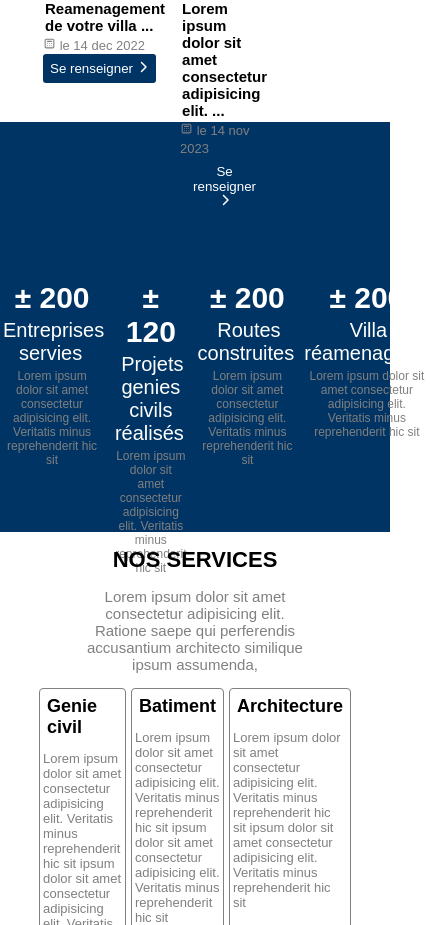
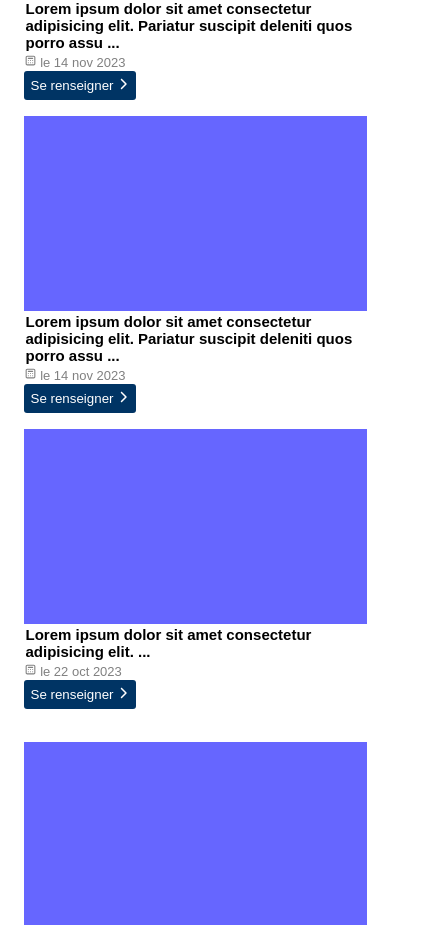
Before and after one commit to yavchris07/la-mano-dio, a React (Create React App) app: page / in a window 390 px wide. Shown: the part 1075-2000 px from the top of the page, 430 px wide, since content can reach past the window. Built offline with nearby package versions, Linux system fonts and the light colour scheme.

Commit message:
services part ready

```diff
--- a/src/pages/About.tsx
+++ b/src/pages/About.tsx
@@ -10,8 +10,15 @@
       <NavBar />
       <BannerShort title="APROPOS DE NOUS "/>
       <div className='about-card-list'>
+
+
+      <CardAbout
+          title = "Qui nous sommes !"
+          resume = " LA MANO DI DIO, votre partenaire de confiance pour tous vos projets de construction, d'immobilier et d'import-export en République Démocratique du Congo et à l'étranger. Avec notre expertise diversifiée et notre engagement envers l'excellence, nous nous engageons à réaliser vos ambitions avec précision et qualité."
+        />
+
         <CardAbout
-          title = "Qui nous sommes !"
+          title = ""
           resume = " Depuis notre fondation, LA MANO DI DIO a été synonyme d'innovation, d'intégrité et de qualité dans le secteur du bâtiment, de l'immobilier et de l'import-export. Découvrez notre parcours, jalonné de réalisations exceptionnelles et de partenariats solides."
         />
 
--- a/src/pages/Home.tsx
+++ b/src/pages/Home.tsx
@@ -29,7 +29,7 @@
 
       <div className='all-title'>
         <h4>NOS SERVICES</h4>
-        <p>Lorem ipsum dolor sit amet consectetur adipisicing elit. Ratione saepe qui perferendis accusantium architecto similique ipsum assumenda,</p>
+        <p>LA MANO DI DIO, votre partenaire de confiance pour tous vos projets de construction, d'immobilier et d'import-export en République Démocratique du Congo et à l'étranger. Avec notre expertise diversifiée et notre engagement envers l'excellence, nous nous engageons à réaliser vos ambitions avec précision et qualité.</p>
       </div>
 
       <div className="services-card-home-list">
@@ -40,6 +40,31 @@
         }
       </div>
 
+      <div className='all-title'>
+        <h4>IMPORT & EXPORT</h4>
+        <p>Besoin de plus d'informations ou prêt à éffectuer l'import ou l'export ? Veillez contacter notre service client </p>
+      </div>
+
+      <div className="services-card-home-list">
+        {
+          // services.map(service => {
+          //   return <ServiceCard  key={service.id} service={service} />
+          // })
+        }
+      </div>
+
+      <div className='all-title'>
+        <h4>NOUS CONTACTER</h4>
+        <p>Besoin de plus d'informations ou prêt à démarrer un projet avec nous ? Contactez-nous dès aujourd'hui pour discuter de vos besoins spécifiques. Nous sommes là pour vous aider.</p>
+      </div>
+
+      <div className="services-card-home-list">
+        {
+          // services.map(service => {
+          //   return <ServiceCard  key={service.id} service={service} />
+          // })
+        }
+      </div>
 
     </>
   )
--- a/src/styles/home.scss
+++ b/src/styles/home.scss
@@ -77,3 +77,84 @@
 
 
 }
+
+//responsive
+@media screen and (max-width:600px) {
+    //products
+    .product-card-home-list{
+        width: 90%;
+        margin: auto;
+        display: grid;
+        grid-template-columns: repeat(1,1fr);
+        gap: 5px;
+
+        .product-card{
+            height: 300px;
+            margin: 4px;
+            .image{
+                width: 100%;
+                height: 65%;
+                background: rgb(0, 0, 255,.6);
+            }
+            .note{
+                h3{
+                    font-size: 15px;
+                    font-weight: bold;
+                    margin: 2px;
+                }
+                span{
+                    font-size: 13px;
+                    color: grey;
+                }
+            }
+            .btn{
+                background: $blue1;
+                border-radius: 3px;
+                border: none;
+                padding: 7px;
+                cursor: pointer;
+                color: white;
+            }
+
+        }
+
+    }
+
+    //title
+    .all-title{
+        width: 90%;
+        margin: 10px auto;
+        text-align: center;
+        h4{
+            font-size: 18px;
+        }
+        p{
+            font-size: 13px;
+        }
+    }
+
+    //services
+    .services-card-home-list{
+        width: 90%;
+        margin: auto;
+        display: grid;
+        grid-template-columns: repeat(1,1fr);
+        gap: 5px;
+
+        .service-card{
+            border: 1px solid grey;
+            background: white;
+            padding: 3px;
+            border-radius: 4px;
+            h3{
+                font-size: 18px;
+                margin: 4px;
+            }
+            p{
+                color: grey;
+                font-size: 13px;
+            }
+        }
+
+    }
+}
--- a/src/styles/mi.scss
+++ b/src/styles/mi.scss
@@ -30,3 +30,33 @@
         }
     }
 }
+
+//responsive
+@media screen and (max-width:600px) {
+    .mi{
+        height: auto;
+        background-color: $blue1;
+        margin: 10px 0;
+        display: grid;
+        grid-template-columns: repeat(1,1fr);
+        gap: 4px;
+
+        .middle-card{
+            background-color: none;
+            height: 100px;
+            h3{
+                font-size: 20px;
+                margin: 4px;
+            }
+            span{
+                font-size: 16px;
+                margin: 3px;
+            }
+            p{
+                font-size: 10px;
+                margin: 4px;
+                color: grey;
+            }
+        }
+    }
+}
--- a/src/types/chiffer-data.ts
+++ b/src/types/chiffer-data.ts
@@ -5,29 +5,27 @@
         "id":1,
         "chiffer":" ± 200",
         "entity":"  Entreprises servies",
-        "testmony": "Lorem ipsum dolor sit amet consectetur adipisicing elit. Veritatis minus reprehenderit hic sit"
+        "testmony": " votre partenaire de confiance pour tous vos projets de construction, d'immobilier et d'import-export en République Démocratique du Congo et à l'étranger."
 
     },
     {
         "id":2,
         "chiffer":"± 120  ",
         "entity":"  Projets genies civils réalisés",
-        "testmony": "Lorem ipsum dolor sit amet consectetur adipisicing elit. Veritatis minus reprehenderit hic sit"
+        "testmony": " votre partenaire de confiance pour tous vos projets de construction, d'immobilier et d'import-export en République Démocratique du Congo et à l'étranger."
 
     },
     {
         "id":3,
         "chiffer":" ± 200 ",
-        "entity":" Routes construites",
-        "testmony": "Lorem ipsum dolor sit amet consectetur adipisicing elit. Veritatis minus reprehenderit hic sit"
-
+        "entity":" Bâtiments  construits",
+        "testmony": " votre partenaire de confiance pour tous vos projets de construction, d'immobilier et d'import-export en République Démocratique du Congo et à l'étranger."
     },
     {
-        "id":3,
+        "id":4,
         "chiffer":" ± 200 ",
-        "entity":" Villa réamenagées",
-        "testmony": "Lorem ipsum dolor sit amet consectetur adipisicing elit. Veritatis minus reprehenderit hic sit"
-
+        "entity":"Acquisition",
+        "testmony": " votre partenaire de confiance pour tous vos projets de construction, d'immobilier et d'import-export en République Démocratique du Congo et à l'étranger."
     }
 ];
 
--- a/src/types/element-data.ts
+++ b/src/types/element-data.ts
@@ -6,21 +6,21 @@
         "title":"Genie civil",
         "element":"  Projets genies civils",
         "type": "",
-        "resume":"Lorem ipsum dolor sit amet consectetur adipisicing elit. Veritatis minus reprehenderit hic sit ipsum dolor sit amet consectetur adipisicing elit. Veritatis minus reprehenderit hic sit"
+        "resume":"Nos services de génie civil couvrent une variété de projets, allant des routes et des ponts aux réseaux d'approvisionnement en eau et d'assainissement ..."
     },
     {
         "id":3,
         "title":"Batiment",
         "element":" Réalisation de plans & mise en oeuvre",
         "type": "",
-        "resume":"Lorem ipsum dolor sit amet consectetur adipisicing elit. Veritatis minus reprehenderit hic sit ipsum dolor sit amet consectetur adipisicing elit. Veritatis minus reprehenderit hic sit"
+        "resume":"Notre équipe qualifiée propose une gamme complète de services de construction, allant de la conception à la réalisation ..."
     },
     {
         "id":4,
-        "title":"Architecture",
-        "element":"Architecture",
+        "title":"Acquisition",
+        "element":"Vente et Gestion Immobilière",
         "type": "",
-        "resume":"Lorem ipsum dolor sit amet consectetur adipisicing elit. Veritatis minus reprehenderit hic sit ipsum dolor sit amet consectetur adipisicing elit. Veritatis minus reprehenderit hic sit"
+        "resume":"Faites confiance à notre équipe pour vous guider dans toutes vos transactions immobilières, de l'achat à la vente en passant par la gestion ..."
     }
 ];
 
--- a/src/types/service-data.ts
+++ b/src/types/service-data.ts
@@ -3,18 +3,18 @@
 export const SERVICES: IService[] = [
     {
         "id":0,
-        "title":"Genie civil",
-        "resume":"Lorem ipsum dolor sit amet consectetur adipisicing elit. Veritatis minus reprehenderit hic sit ipsum dolor sit amet consectetur adipisicing elit. Veritatis minus reprehenderit hic sit"
+        "title":"Travaux en Bâtiments et Construction",
+        "resume":"Notre équipe qualifiée propose une gamme complète de services de construction, allant de la conception à la réalisation. Que vous ayez besoin de construire une maison, un complexe commercial ou une infrastructure industrielle, nous avons l'expertise pour le réaliser."
     },
     {
         "id":1,
-        "title":"Batiment",
-        "resume":"Lorem ipsum dolor sit amet consectetur adipisicing elit. Veritatis minus reprehenderit hic sit ipsum dolor sit amet consectetur adipisicing elit. Veritatis minus reprehenderit hic sit"
+        "title":"Travaux de Génie Civil",
+        "resume":"Nos services de génie civil couvrent une variété de projets, allant des routes et des ponts aux réseaux d'approvisionnement en eau et d'assainissement. Nous combinons une expertise technique avec une approche innovante pour répondre aux besoins de nos clients."
     },
     {
         "id":2,
-        "title":"Architecture",
-        "resume":"Lorem ipsum dolor sit amet consectetur adipisicing elit. Veritatis minus reprehenderit hic sit ipsum dolor sit amet consectetur adipisicing elit. Veritatis minus reprehenderit hic sit"
+        "title":"Acquisition, Vente et Gestion Immobilière",
+        "resume":"Faites confiance à notre équipe pour vous guider dans toutes vos transactions immobilières, de l'achat à la vente en passant par la gestion. Nous nous engageons à maximiser la valeur de votre investissement immobilier tout en vous offrant un service personnalisé et attentionné."
     }
 ];
 
```
Also changed, not shown: src/types/im-data.ts (added, +17 -0 lines), src/types/im.ts (added, +7 -0 lines).
